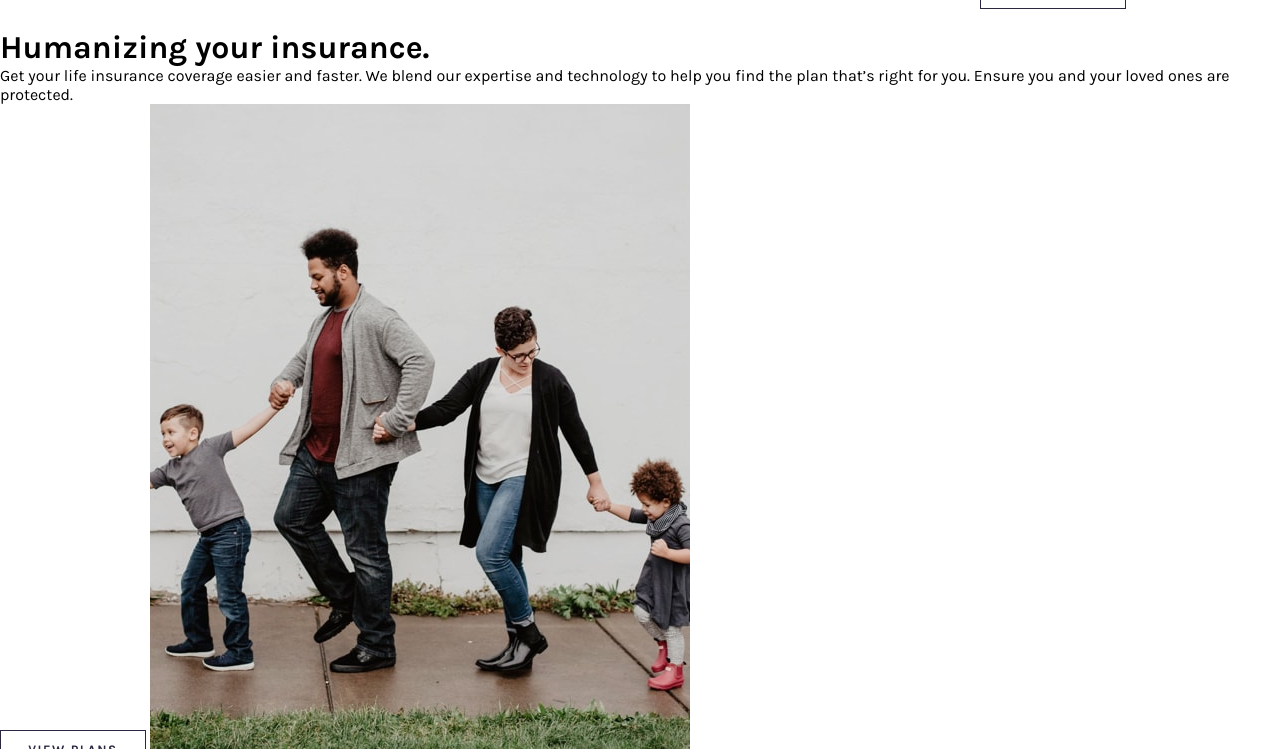
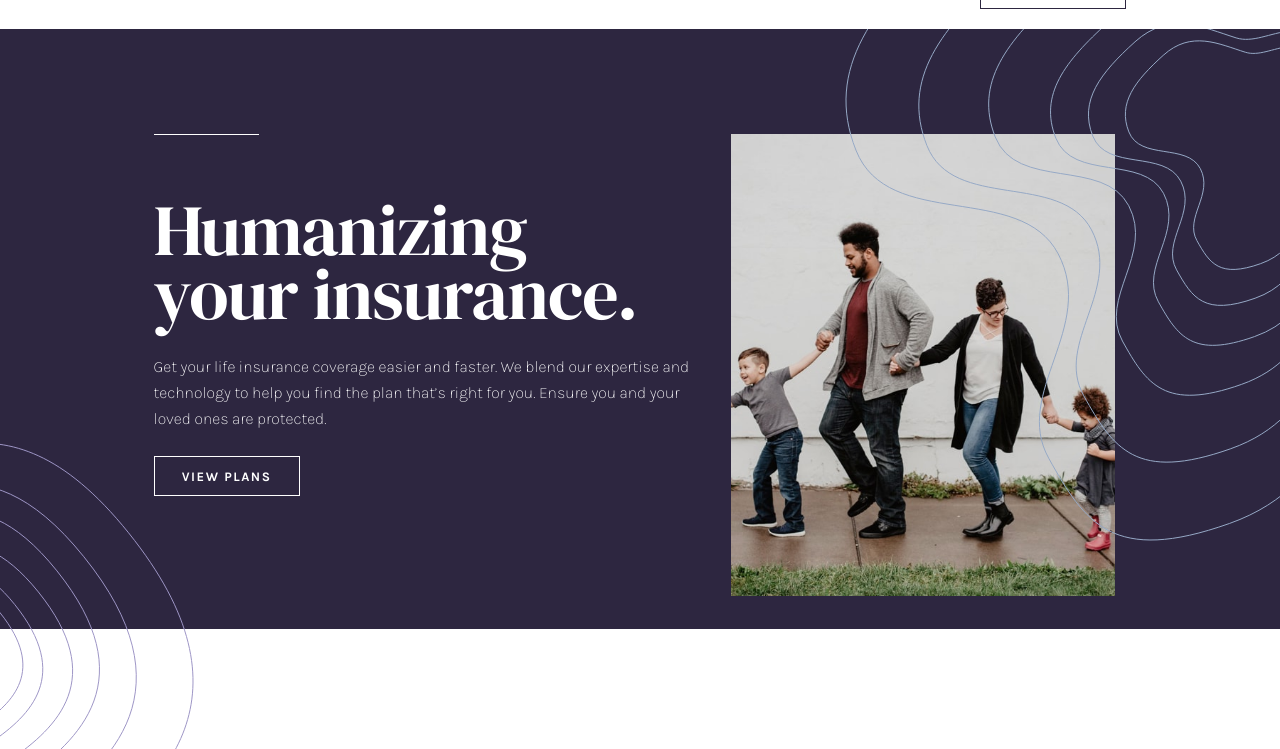
Before and after one commit to kyle-norris/website_insure, a plain HTML site: page index.html in a window 1280 px wide. Shown: the part 51-800 px from the top of the page. Drawn offline with Linux system fonts and the light colour scheme.

Commit message:
Styled the intro section (desktop)

```diff
--- a/index.html
+++ b/index.html
@@ -9,32 +9,45 @@
       href="https://fonts.googleapis.com/css2?family=Karla:ital,wght@0,200;0,300;0,400;0,500;0,600;0,700;0,800;1,200;1,300;1,400;1,500;1,600;1,700;1,800&display=swap"
       rel="stylesheet"
     />
+    <link
+      href="https://fonts.googleapis.com/css2?family=DM+Serif+Display:ital@0;1&display=swap"
+      rel="stylesheet"
+    />
     <link rel="stylesheet" href="dist/css/main.css" />
 
     <title>INSURE</title>
   </head>
   <body>
     <header>
-      <img src="Starter_Files/images/logo.svg" alt="Insure">
+      <img src="Starter_Files/images/logo.svg" alt="Insure" />
       <nav>
         <ul>
           <li><a href="#">How We Work</a></li>
           <li><a href="#">Blog</a></li>
           <li><a href="#">Account</a></li>
         </ul>
-        <button>View Plans</button>
+        <button class="dark">View Plans</button>
       </nav>
     </header>
 
     <main>
       <div class="intro">
-        <h1>Humanizing your insurance.</h1>
-        <p>
-          Get your life insurance coverage easier and faster. We blend our
-          expertise and technology to help you find the plan that’s right for
-          you. Ensure you and your loved ones are protected.
-        </p>
-        <button>View Plans</button>
+        <img src="Starter_Files/images/bg-pattern-intro-right-desktop.svg" alt="" class="intro-image-right">
+        <img src="Starter_Files/images/bg-pattern-intro-left-desktop.svg" alt="" class="intro-image-left">
+        <div class="intro-content">
+          <div class="stylish-line"></div>
+          <h1>
+            Humanizing<br />
+            your insurance.
+          </h1>
+          <p>
+            Get your life insurance coverage easier and faster. We blend our
+            expertise and technology to help you find the plan that’s right for
+            you. Ensure you and your loved ones are protected.
+          </p>
+          <button class="light">View Plans</button>
+        </div>
+
         <img
           src="/Starter_Files/images/image-intro-desktop.jpg"
           alt="Intro Image"
--- a/scss/_header.sass
+++ b/scss/_header.sass
@@ -5,6 +5,9 @@ header
   align-items: center
   padding: 0 12% 0 12%
   height: 80px
+  z-index: 1000
+  position: relative
+  background-color: white
 
   nav
     display: flex
--- /dev/null
+++ b/scss/_intro.sass
@@ -0,0 +1,47 @@
+.intro
+  height: 600px
+  background-color: $primary-dark-violet
+  padding: 0 12% 0 12%
+  position: relative
+
+  .intro-image-right
+    position: absolute
+    z-index: 500
+    top: -80px
+    right: 0
+    width: 435px
+
+  .intro-image-left
+    position: absolute
+    z-index: 500
+    top: 414px
+    left: 0
+    width: 194px
+    height: 500px
+
+  .intro-content
+    width: 540px
+    height: 100%
+    padding-top: 105px
+
+    .stylish-line
+      width: 105px
+      height: 1px
+      background-color: white
+
+    h1
+      width: 100%
+      margin-top: 63px
+      height: 140px
+
+    p
+      margin-top: 16px
+
+    button
+      margin-top: 24px
+
+  img
+    position: absolute
+    top: 105px
+    right: 165px
+    width: 30%
--- a/scss/main.sass
+++ b/scss/main.sass
@@ -3,6 +3,7 @@
 
 @import 'config'
 @import 'header'
+@import 'intro'
 
 *
   margin: 0
@@ -24,6 +25,20 @@ button
   letter-spacing: 1.5px
   line-height: 15px
   font-size: 13px
+  transition: all ease-in-out 0.2s
+
+  &.light
+    color: white
+    border-color: white
+
+    &:hover
+      background-color: white
+      color: $primary-dark-violet
+
+  &.dark
+    &:hover
+      background-color: $primary-dark-violet
+      color: white
 
 a
   font-size: 13px
@@ -32,3 +47,18 @@ a
   text-align: center
   letter-spacing: 1.5px
   text-transform: uppercase
+
+h1
+  font-family: 'DM Serif Display', serif
+  color: white
+  font-size: 72px
+  font-weight: 400
+  letter-spacing: -1px
+  line-height: 64px
+
+p
+  font-size: 16px
+  font-family: 'Karla', sans-serif
+  line-height: 26px
+  font-weight: 200
+  color: white
```
Also changed, not shown: dist/css/main.css, 1 other file.
